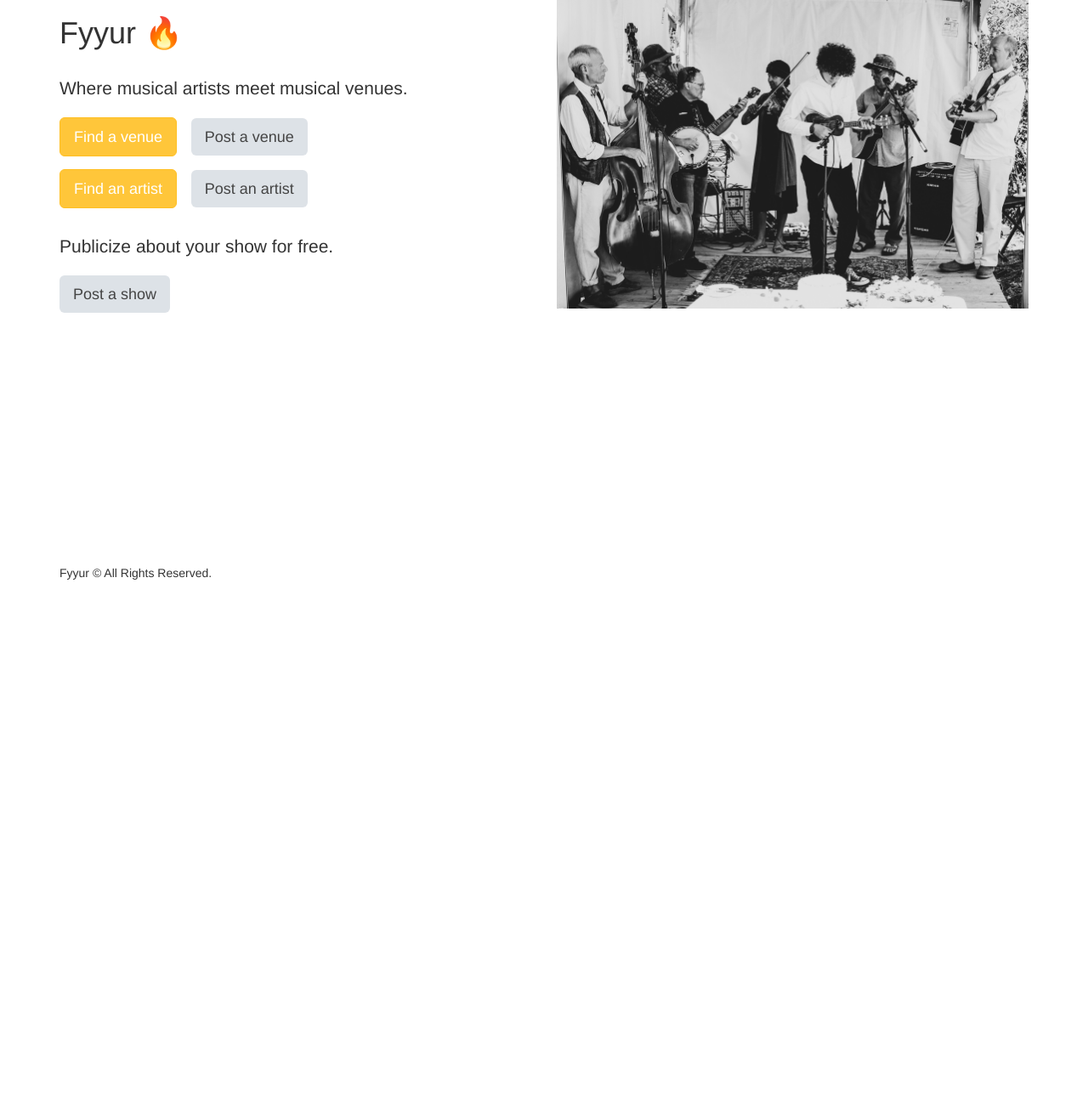
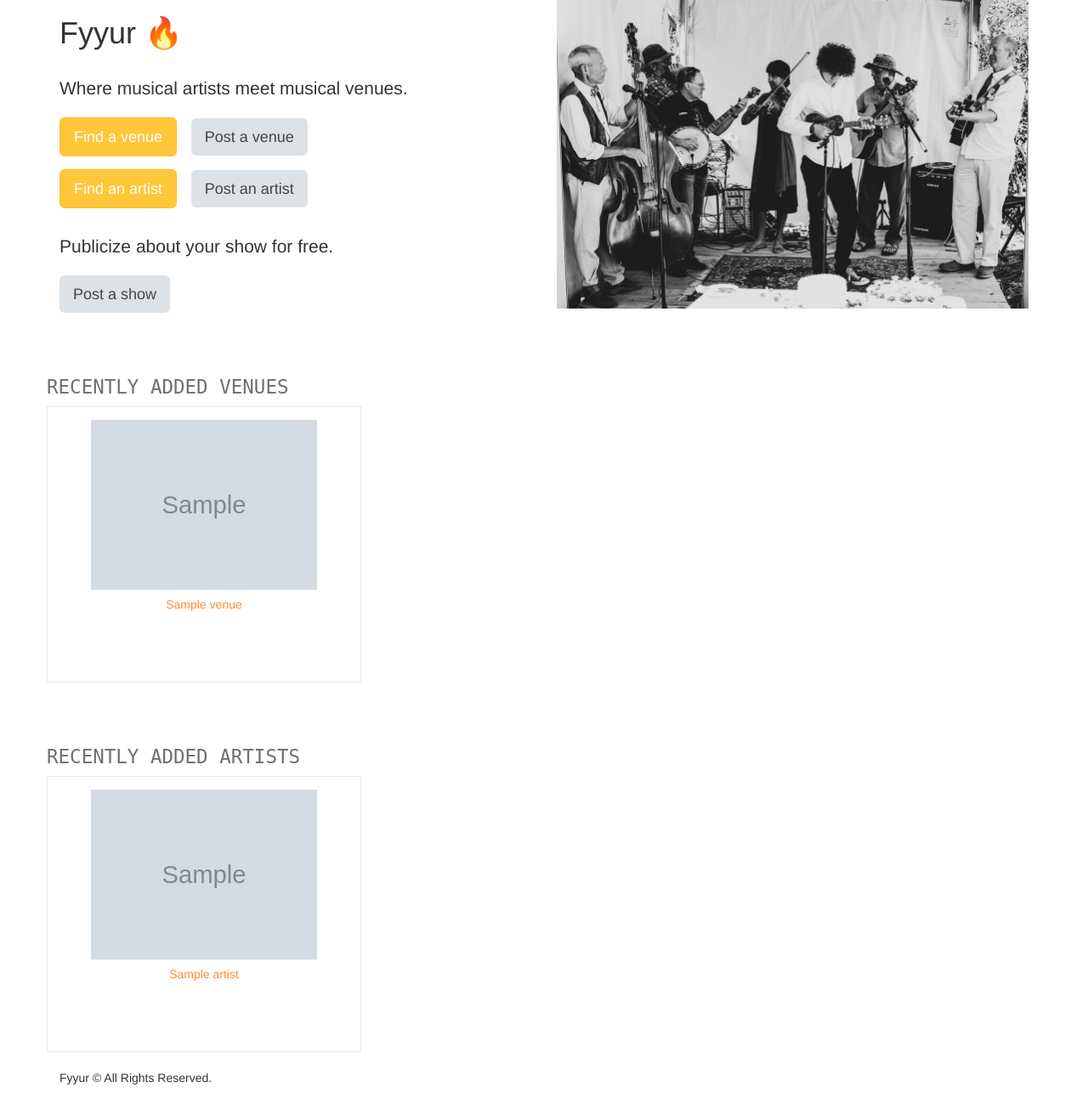
Before and after one commit to ameernasser88/Fyyur, a Flask app: page / in a window 1280 px wide. Shown: the part 81-1394 px from the top of the page at 85% size. Before the commit the page ends 763 px from the top, so only its background shows below. Run offline with Flask 2, Linux system fonts and the light colour scheme; tables that the repository leaves empty hold one stand-in row (values such as "Sample post"); grey boxes marked "Sample" are stand-in pictures; some libraries are stand-ins or nearby versions.

Commit message:
recently added artists/venues

```diff
--- a/app.py
+++ b/app.py
@@ -136,7 +136,9 @@ def model_search(form, model):
 
 @app.route('/')
 def index():
-    return render_template('pages/home.html')
+    recently_added_venues = Venue.query.order_by(Venue.id.desc()).limit(6)
+    recently_added_artists = Artist.query.order_by(Artist.id.desc()).limit(6)
+    return render_template('pages/home.html' , venues=recently_added_venues , artists=recently_added_artists)
 
 
 #  Venues
--- a/templates/pages/home.html
+++ b/templates/pages/home.html
@@ -22,4 +22,43 @@
 		<img id="front-splash" src="{{ url_for('static',filename='img/front-splash.jpg') }}" alt="Front Photo of Musical Band" />
 	</div>
 </div>
+
+{% if venues[0] %}
+<br>
+<br>
+<div class="row">
+	<h2 class="monospace">Recently added venues </h2>
+	<div class="row">
+		{%for venue in venues %}
+		<div class="col-sm-4">
+			<div class="tile tile-show">
+				<img src="{{ venue.image_link }}" alt="Venue Image" />
+				<h5><a href="/venues/{{ venue.id }}">{{ venue.name }}</a></h5>
+			</div>
+		</div>
+		{% endfor %}
+	</div>
+
+</div>
+{% endif %}
+
+{% if artists[0] %}
+<br>
+<br>
+<div class="row">
+	<h2 class="monospace">Recently added artists </h2>
+	<div class="row">
+		{%for artist in artists %}
+		<div class="col-sm-4">
+			<div class="tile tile-show">
+				<img src="{{ artist.image_link }}" alt="Artist Image" />
+				<h5><a href="/artists/{{ artist.id }}">{{ artist.name }}</a></h5>
+			</div>
+		</div>
+		{% endfor %}
+	</div>
+
+</div>
+{% endif %}
+
 {% endblock %}
--- a/templates/pages/shows.html
+++ b/templates/pages/shows.html
@@ -1,6 +1,7 @@
 {% extends 'layouts/main.html' %}
 {% block title %}Fyyur | Shows{% endblock %}
 {% block content %}
+<a href="shows/create">Add New Show</a>
 <div class="row shows">
     {%for show in shows %}
     <div class="col-sm-4">
```
